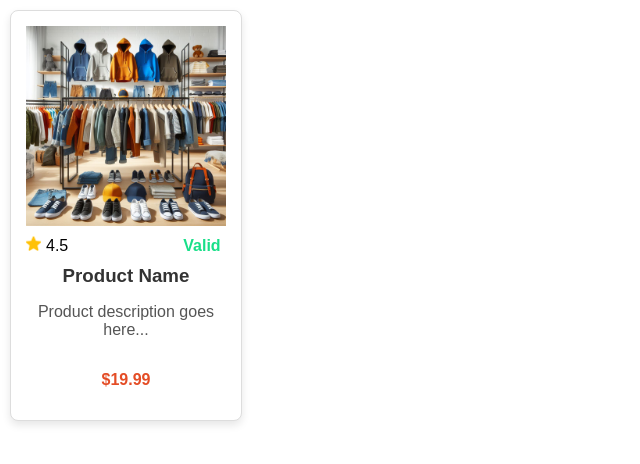
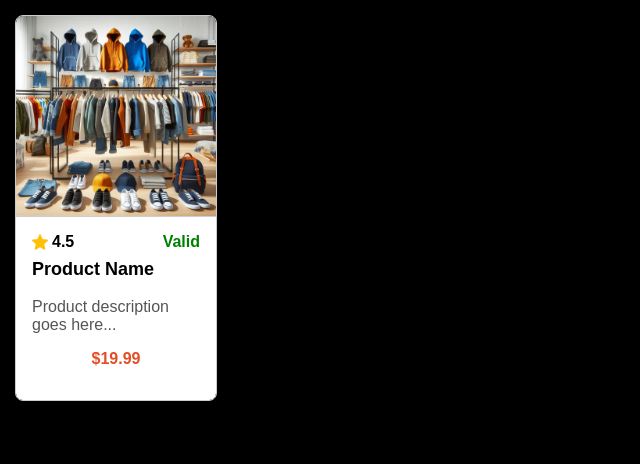
Before and after one commit to Mohamed-Amiir/Reactjs-HandsOn, a React (Create React App) app in the folder App/: page / in a window 1280 px wide. Shown: the top 464 px of the page, without its empty margins (0-640 px from the left). Built offline with nearby package versions, Linux system fonts and the light colour scheme; a web font is replaced by a local one.

Commit message:
Product Card is Done

```diff
--- a/App/src/App.css
+++ b/App/src/App.css
@@ -6,6 +6,7 @@
 body {
   margin: 0;
   font-family: "Poppins", sans-serif;
+  background-color: black;
 }
 
 /* Navbar Styles */
@@ -153,56 +154,66 @@ background-position-x:right ;
 background-position-y:bottom ;
 } */
 .card {
-  border: 1px solid #ddd;
-  padding: 15px;
-  margin: 10px;
-  display: flex; /* Use flexbox for layout */
-  flex-direction: column; /* Stack items vertically */
-  align-items: center; /* Center items horizontally */
-  text-align: center;
-  width: 200px;
-  box-shadow: 0 4px 8px rgba(0, 0, 0, 0.1);
-  background-color: #fff;
+  margin: 15px;
+  display: flex;
+  flex-direction: column;
+  justify-content: space-between;
+  border: 1px solid #ccc;
   border-radius: 8px;
+  overflow: hidden;
+  width: 200px; /* Set the desired width for your card */
+  transition: transform 0.2s ease-in-out; /* Add a smooth transition effect */
+  box-shadow: 0 4px 8px rgba(0, 0, 0, 0.5); /* Optional: Add a subtle box shadow */
+}
+.card:hover {
+  transform: scale(1.05); /* Scale the card on hover */
+}
+.product-image-container {
+  overflow: hidden;
 }
 
 .product-image {
-  max-width: 100%;
-  height: 100%;
-  margin-bottom: 10px;
-  object-fit: cover;
-
+  width: 100%;
+  display: block;
+  border-bottom: 1px solid #ccc; /* Optional: Add a border at the bottom of the image */
 }
 
 .product-details {
+  padding: 16px; /* Adjust the padding as needed */
+  background-color: white;
+}
+
+.rating {
   display: flex;
-  justify-content: space-between;
-  width: 100%;
-  margin-bottom: 10px;
+  align-items: center;
 }
 
 .star-image {
-  width: 15px; /* Adjust the width of the star image */
-  height: 15px; /* Adjust the height of the star image */
-  margin-right: 5px; /* Add margin for spacing */
+  width: 16px; /* Set the desired width for the star image */
+  margin-right: 4px; /* Optional: Add spacing between star image and count */
+}
+
+.star-count {
+  font-weight: bold; /* Optional: Make the star count bold */
 }
 
 .product-status {
-  color: #19df89;
-  padding-left: 115px;
+  margin-left: auto; /* Push the product status to the right */
+  color: green; /* Set the color for the product status */
   font-weight: bold;
 }
 
 .product-name {
-  margin: 0;
-  color: #333;
+  margin-top: 8px; /* Add spacing above the product name */
+  font-size: 18px; /* Set the desired font size for the product name */
 }
 
 .product-description {
-  color: #555;
+  color: #555; /* Set the color for the product description */
 }
 
 .product-price {
-  color: #e44d26;
-  font-weight: bold;
+  text-align: center; /* Center the product price */
+  color: #e44d26; /* Set the color for the product price */
+  font-weight: bold; /* Optional: Make the product price bold */
 }
--- a/App/src/components/aribnb/Card.js
+++ b/App/src/components/aribnb/Card.js
@@ -4,18 +4,19 @@ import star from "./images/star.png";
 export default function Card() {
   return (
     <div class="card">
-      <img src={image} alt="star" class="product-image" />
+      <div class="product-image-container">
+        <img src={image} alt="star" class="product-image" />
+      </div>
       <div class="product-details">
         <div class="rating">
           <img src={star} alt="star" class="star-image" />
           <span class="star-count">4.5</span>
           <span class="product-status">Valid</span>
         </div>
-
+        <h3 class="product-name">Product Name</h3>
+        <p class="product-description">Product description goes here...</p>
+        <p class="product-price">$19.99</p>
       </div>
-      <h3 class="product-name">Product Name</h3>
-      <p class="product-description">Product description goes here...</p>
-      <p class="product-price">$19.99</p>
     </div>
   );
 }
```
